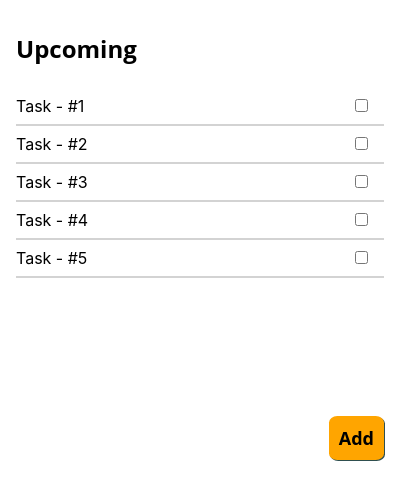
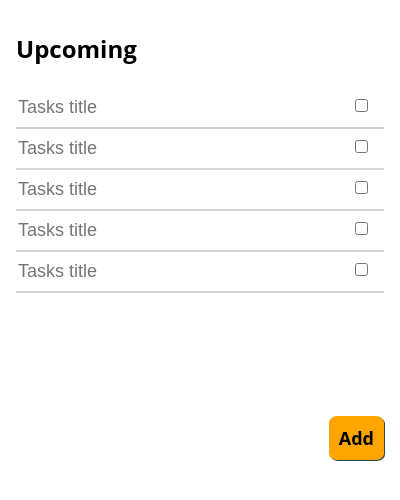
Before and after one commit to rodrigorar/lotic, an Electron app: page tasks-desktop/src/ui/home/home.html in a window 400 px wide. Drawn offline with Linux system fonts and the light colour scheme.

Commit message:
Tasks-Desktop: Text input/edit for tasks in list

```diff
--- a/tasks-desktop/src/style.css
+++ b/tasks-desktop/src/style.css
@@ -68,7 +68,22 @@ body {
   background-color: lightgray
 }
 
+/* Inputs */
+
 .task-checkbox {
   float: right;
   margin-right: 1rem;
 }
+
+.transparent-text-input {
+  border: none;
+  width: 20rem;
+  font-size: large;
+  margin-right: 0;
+  padding-right: 0;
+
+}
+
+.transparent-text-input:focus {
+  outline: none;
+}
--- a/tasks-desktop/src/ui/home/home.js
+++ b/tasks-desktop/src/ui/home/home.js
@@ -5,8 +5,14 @@ function createTaskDOM(id, contents) {
     const containerDiv = document.createElement('div');
     containerDiv.id = 'task-' + id;
 
+    const text = document.createElement('input');
+    text.classList.add('transparent-text-input');
+    text.id = 'task-' + id + '-text';
+    text.type = 'text';
+    text.placeholder = 'Tasks title'
+
     const span = document.createElement('span');
-    span.innerText = contents;
+    span.appendChild(text);
 
     const input = document.createElement('input');
     input.type = 'checkbox';
```
Also changed, not shown: tasks-desktop/src/ui/home/home.html (+1 -1 lines).
